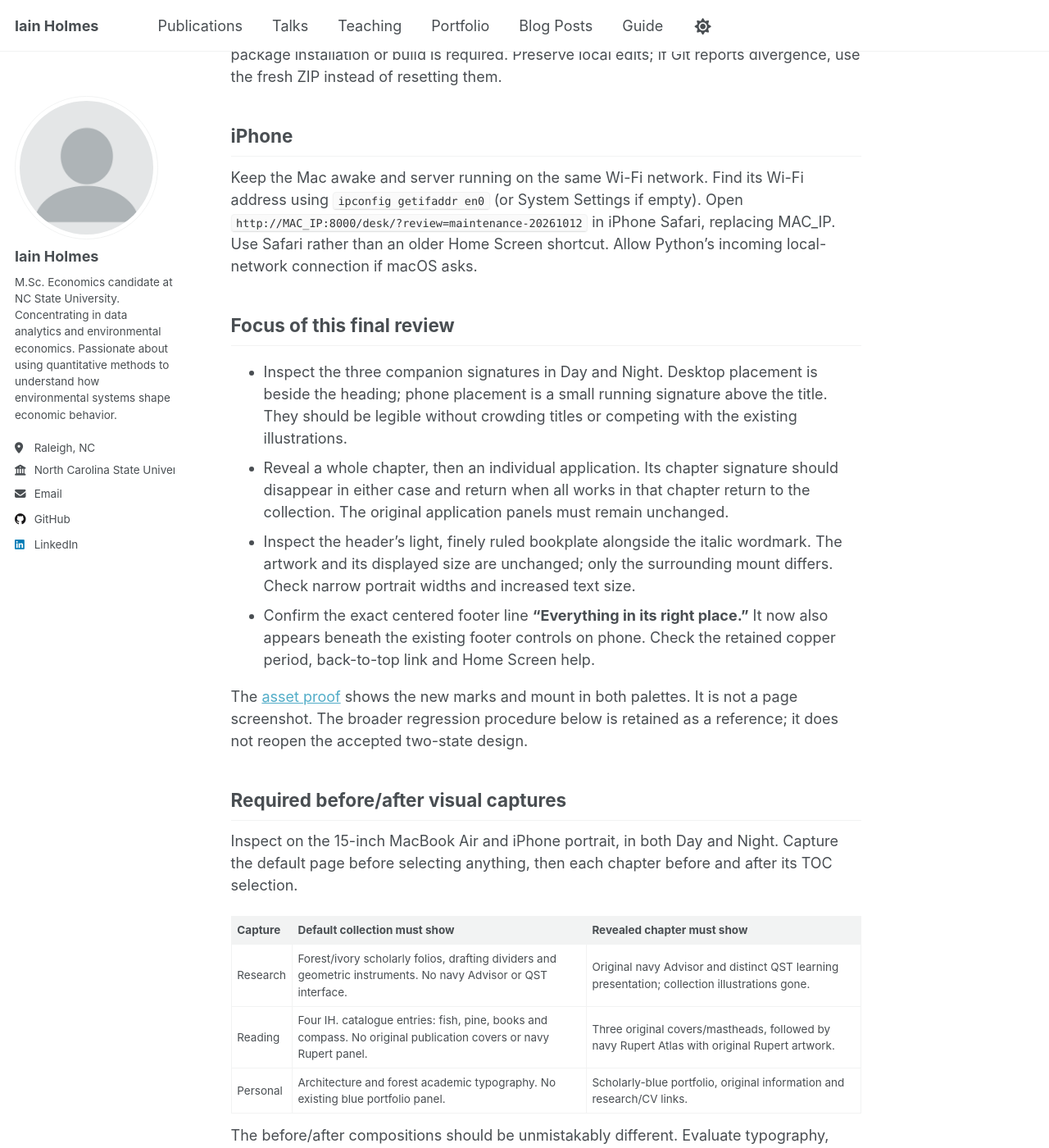
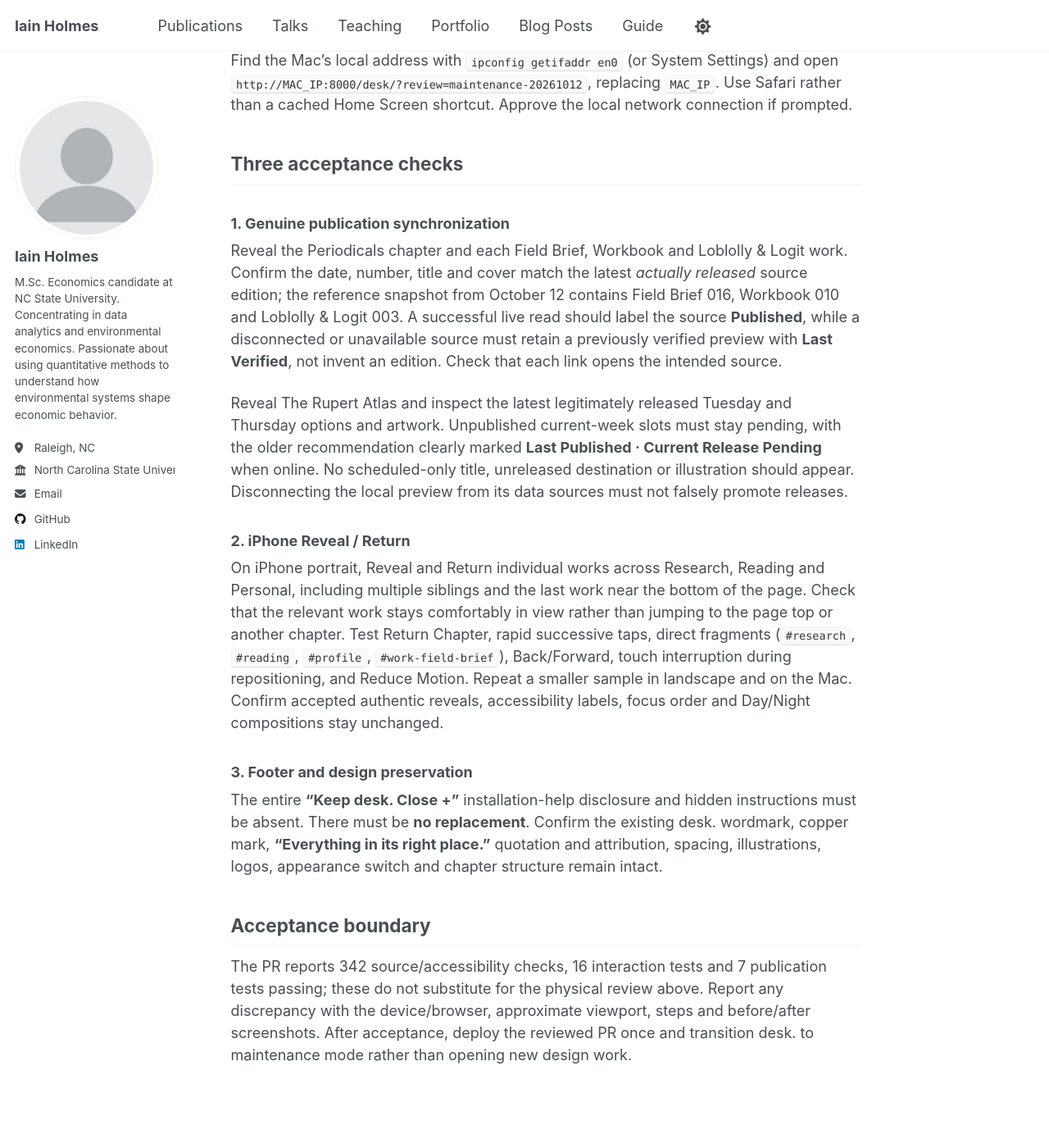
Before and after one commit to iainholmes/iainholmes.github.io, a Jekyll site: the page built from desk/LOCAL-REVIEW.md, in a window 1280 px wide and 1400 px high, scrolled down 806 px. Shown: the whole window at 82% size. Built offline with Jekyll 4.4.1, drawn with Linux system fonts in a browser that asks for light colours; nearby versions of some CDN libraries; our own code applies the rules of GitHub Pages for plain Markdown files; library files that are not in the unit come from our copies; a script that is not in the unit is left out; some of the changed text lies outside the part shown.

Commit message:
Align final desk. review guide with PR #9 scope and acceptance checks

````diff
--- a/desk/LOCAL-REVIEW.md
+++ b/desk/LOCAL-REVIEW.md
@@ -1,85 +1,40 @@
-# Review the final editorial identity refinements
+# desk. — Final maintenance review (PR #9)
 
-PR #4 remains draft and undeployed. The two-state collection/application design is accepted. This finishing pass adds three chapter signatures, frames the unchanged IH. header artwork and replaces the footer line. Full browser inspection of this finishing pass has not occurred in Work.
+This guide applies to [draft PR #9](https://github.com/iainholmes/iainholmes.github.io/pull/9), implementing publication synchronization, iPhone Reveal/Return stabilization, and installation-help removal. It supersedes earlier PR #4 collection/identity review instructions. **Nothing is merged or deployed until approved.** Work's tests are not physical Safari acceptance.
 
 ## Refresh the existing Mac preview
 
-Stop the old Python server with Control-C. Pull the existing checkout with any local edits saved:
+Keep any unrelated local edits safe. In the existing repository checkout, stop the old preview server (Control-C), then:
 
 ```sh
+git fetch origin
 git switch desk/final-integration-20261012
 git pull --ff-only origin desk/final-integration-20261012
-```
-
-Alternatively, download and extract the updated [branch ZIP](https://github.com/iainholmes/iainholmes.github.io/archive/refs/heads/desk/final-integration-20261012.zip).
-
-In Terminal, `cd` to the repository folder containing the root index.html and desk directory. Start your established server:
-
-```sh
 python3 -m http.server 8000 --bind 0.0.0.0
 ```
 
-Open [the local collection](http://localhost:8000/desk/?review=maintenance-20261012) in Safari and Chrome with **no fragment after the URL**. Reload without cache with Option-Command-R in Safari or Shift-Command-R in Chrome. No package installation or build is required. Preserve local edits; if Git reports divergence, use the fresh ZIP instead of resetting them.
+If local changes block the switch or pull, do **not** reset or overwrite them; instead use the [branch ZIP](https://github.com/iainholmes/iainholmes.github.io/archive/refs/heads/desk/final-integration-20261012.zip) in a new folder, then run the server from that repository's root (the directory containing the top-level `index.html` and `desk/`). No package installation is needed.
 
-## iPhone
+Open `http://localhost:8000/desk/?review=maintenance-20261012` in Mac Safari and Chrome, without a hash fragment. Hard refresh (Option-Command-R in Safari, Shift-Command-R in Chrome).
 
-Keep the Mac awake and server running on the same Wi-Fi network. Find its Wi-Fi address using `ipconfig getifaddr en0` (or System Settings if empty). Open `http://MAC_IP:8000/desk/?review=maintenance-20261012` in iPhone Safari, replacing MAC_IP. Use Safari rather than an older Home Screen shortcut. Allow Python's incoming local-network connection if macOS asks.
+For iPhone Safari, keep Mac and phone on the same Wi-Fi and leave the server running. Find the Mac's local address with `ipconfig getifaddr en0` (or System Settings) and open `http://MAC_IP:8000/desk/?review=maintenance-20261012`, replacing `MAC_IP`. Use Safari rather than a cached Home Screen shortcut. Approve the local network connection if prompted.
 
-## Focus of this final review
+## Three acceptance checks
 
-- Inspect the three companion signatures in Day and Night. Desktop placement is beside the heading; phone placement is a small running signature above the title. They should be legible without crowding titles or competing with the existing illustrations.
-- Reveal a whole chapter, then an individual application. Its chapter signature should disappear in either case and return when all works in that chapter return to the collection. The original application panels must remain unchanged.
-- Inspect the header's light, finely ruled bookplate alongside the italic wordmark. The artwork and its displayed size are unchanged; only the surrounding mount differs. Check narrow portrait widths and increased text size.
-- Confirm the exact centered footer line **“Everything in its right place.”** It now also appears beneath the existing footer controls on phone. Check the retained copper period, back-to-top link and Home Screen help.
+### 1. Genuine publication synchronization
 
-The [asset proof](./_review/identity-refinement.png) shows the new marks and mount in both palettes. It is not a page screenshot. The broader regression procedure below is retained as a reference; it does not reopen the accepted two-state design.
+Reveal the Periodicals chapter and each Field Brief, Workbook and Loblolly & Logit work. Confirm the date, number, title and cover match the latest *actually released* source edition; the reference snapshot from October 12 contains Field Brief 016, Workbook 010 and Loblolly & Logit 003. A successful live read should label the source **Published**, while a disconnected or unavailable source must retain a previously verified preview with **Last Verified**, not invent an edition. Check that each link opens the intended source.
 
-## Required before/after visual captures
+Reveal The Rupert Atlas and inspect the latest legitimately released Tuesday and Thursday options and artwork. Unpublished current-week slots must stay pending, with the older recommendation clearly marked **Last Published · Current Release Pending** when online. No scheduled-only title, unreleased destination or illustration should appear. Disconnecting the local preview from its data sources must not falsely promote releases.
 
-Inspect on the 15-inch MacBook Air and iPhone portrait, in both Day and Night. Capture the default page before selecting anything, then each chapter before and after its TOC selection.
+### 2. iPhone Reveal / Return
 
-| Capture | Default collection must show | Revealed chapter must show |
-| --- | --- | --- |
-| Research | Forest/ivory scholarly folios, drafting dividers and geometric instruments. No navy Advisor or QST interface. | Original navy Advisor and distinct QST learning presentation; collection illustrations gone. |
-| Reading | Four IH. catalogue entries: fish, pine, books and compass. No original publication covers or navy Rupert panel. | Three original covers/mastheads, followed by navy Rupert Atlas with original Rupert artwork. |
-| Personal | Architecture and forest academic typography. No existing blue portfolio panel. | Scholarly-blue portfolio, original information and research/CV links. |
+On iPhone portrait, Reveal and Return individual works across Research, Reading and Personal, including multiple siblings and the last work near the bottom of the page. Check that the relevant work stays comfortably in view rather than jumping to the page top or another chapter. Test Return Chapter, rapid successive taps, direct fragments (`#research`, `#reading`, `#profile`, `#work-field-brief`), Back/Forward, touch interruption during repositioning, and Reduce Motion. Repeat a smaller sample in landscape and on the Mac. Confirm accepted authentic reveals, accessibility labels, focus order and Day/Night compositions stay unchanged.
 
-The before/after compositions should be unmistakably different. Evaluate typography, negative space, proportions, illustration prominence and overall coherence as well as functionality. Exact IH. header artwork and quiet footer remain unchanged. No replacement tagline should appear.
+### 3. Footer and design preservation
 
-## Interaction and accessibility checks
+The entire **“Keep desk. Close +”** installation-help disclosure and hidden instructions must be absent. There must be **no replacement**. Confirm the existing desk. wordmark, copper mark, **“Everything in its right place.”** quotation and attribution, spacing, illustrations, logos, appearance switch and chapter structure remain intact.
 
-1. Scroll the untouched page from beginning to end. All seven works must stay in their IH. collection faces; no authentic panels should appear merely by scrolling.
-2. Select each TOC destination. Only that chapter reveals, its heading lands 12px below the sticky bar, and unrelated chapters return to their collection. Test the bottommost Personal Website destination and rapid consecutive selections.
-3. Reveal individual works. Only that work changes; open siblings in the same chapter remain open. Revealing a work in another chapter closes the prior chapter. Open website navigates externally, separately from Reveal.
-4. Use individual Return and Return chapter to collection. Focus should remain visible on a stable destination and controls should remain reachable. Scroll around an open chapter; it must remain open. Returning to the very top restores all collection faces.
-5. Test `#research`, `#reading`, `#profile` and an individual route such as `#work-field-brief`. Use Back/Forward through chapter, individual and return actions; exact selections should restore without duplicate entries or intermediate flashing. Direct `#collection` opens the collection.
-6. Switch Day/Night in each state. Selected works must not change. Reload to reevaluate Eastern time. The exact IH. image retains its original colors/light mount throughout.
-7. Tab through the page and use Enter/Space on controls. Hidden faces must expose no focusable links; VoiceOver should announce Reveal/Return and expanded state. Test Reduce Motion, increased text size, narrow portrait widths and Safari controls for overlap, clipping or unexpected scrolling.
-8. Check original artwork is uncropped, application/deep links work, and all five optional disclosures remain available when relevant. Confirm Home Screen help and footer. Repeated bottom-section navigation should not accumulate blank space.
+## Acceptance boundary
 
-Report discrepancies with browser/device, viewport or text-size setting, and before/after screenshots. Source and simulated-DOM tests do not establish visual or physical-device acceptance.
-
-
-## Final Maintenance Review
-
-Use the updated branch and the existing Mac/iPhone preview. Run the preview at
-the repository root so the source publications and `/rupert/` data are available.
-Hard-refresh Safari/Chrome; no dependency installation is needed.
-
-1. Reveal Field Brief, Workbook and Loblolly & Logit. Confirm dates/numbers/titles
-   and artwork match their source editions (the baseline is 016 / 010 / 003).
-   Online previews should change from Last Verified to Published. Offline or
-   unavailable sources must leave a dated verified fallback, never fabricated data.
-2. Reveal Atlas. Inspect both latest released slots, their original artwork and
-   destination/date. Current missing slots must be explicitly pending, with older
-   choices labeled Last Published. No draft or upcoming content should appear.
-3. On iPhone portrait, reveal/return each project, selected siblings and different
-   chapters. Test the last project near the page bottom, Back/Forward, direct
-   work/chapter fragments, rapid taps and a touch while layout is settling.
-   Repeat a small sample in landscape and desktop, with Reduce Motion enabled.
-4. Confirm the installation-help disclosure is absent. The accepted footer,
-   identity, chapter illustrations, authentic app representations and appearance
-   schedule should otherwise remain intact.
-
-Automated source/runtime verification is complete; integrated Safari rendering,
-scroll timing and physical acceptance remain the final review gate.
+The PR reports 342 source/accessibility checks, 16 interaction tests and 7 publication tests passing; these do not substitute for the physical review above. Report any discrepancy with the device/browser, approximate viewport, steps and before/after screenshots. After acceptance, deploy the reviewed PR once and transition desk. to maintenance mode rather than opening new design work.
````
